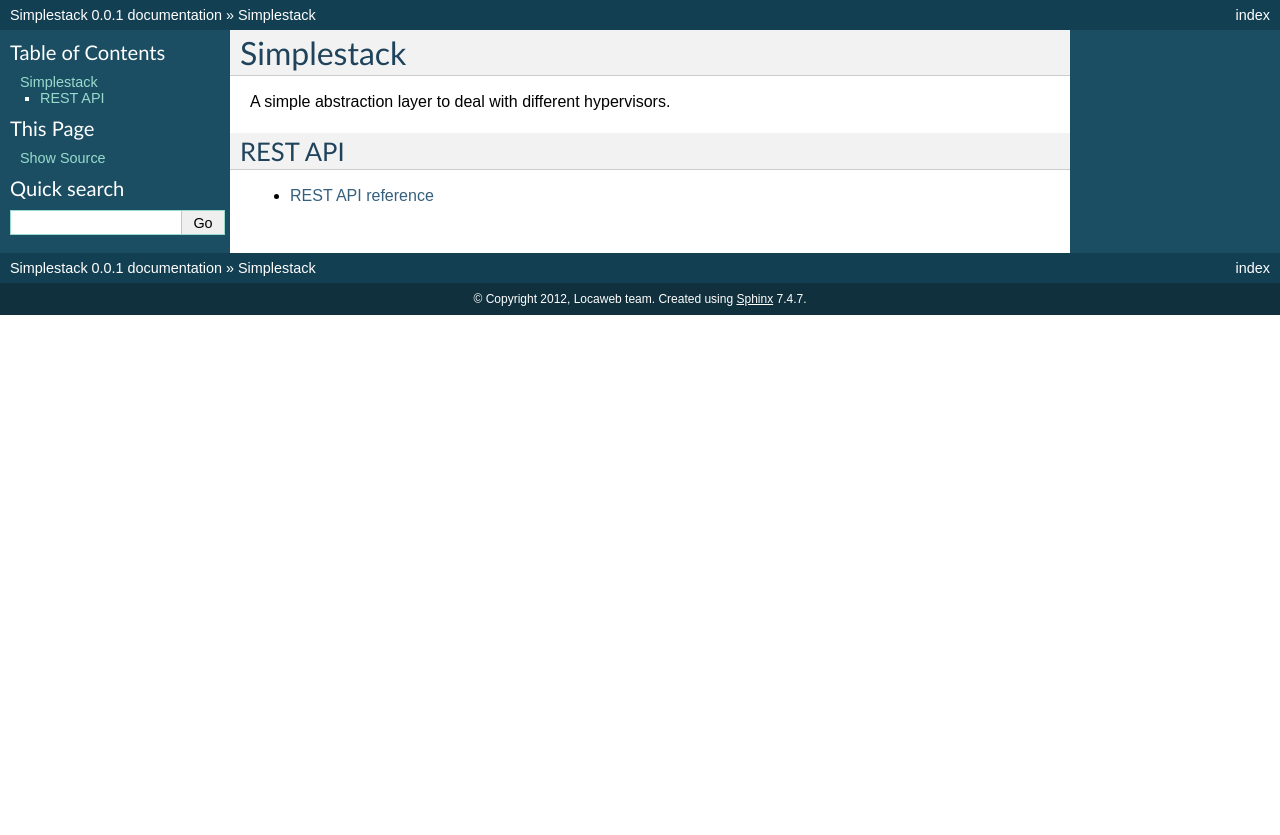
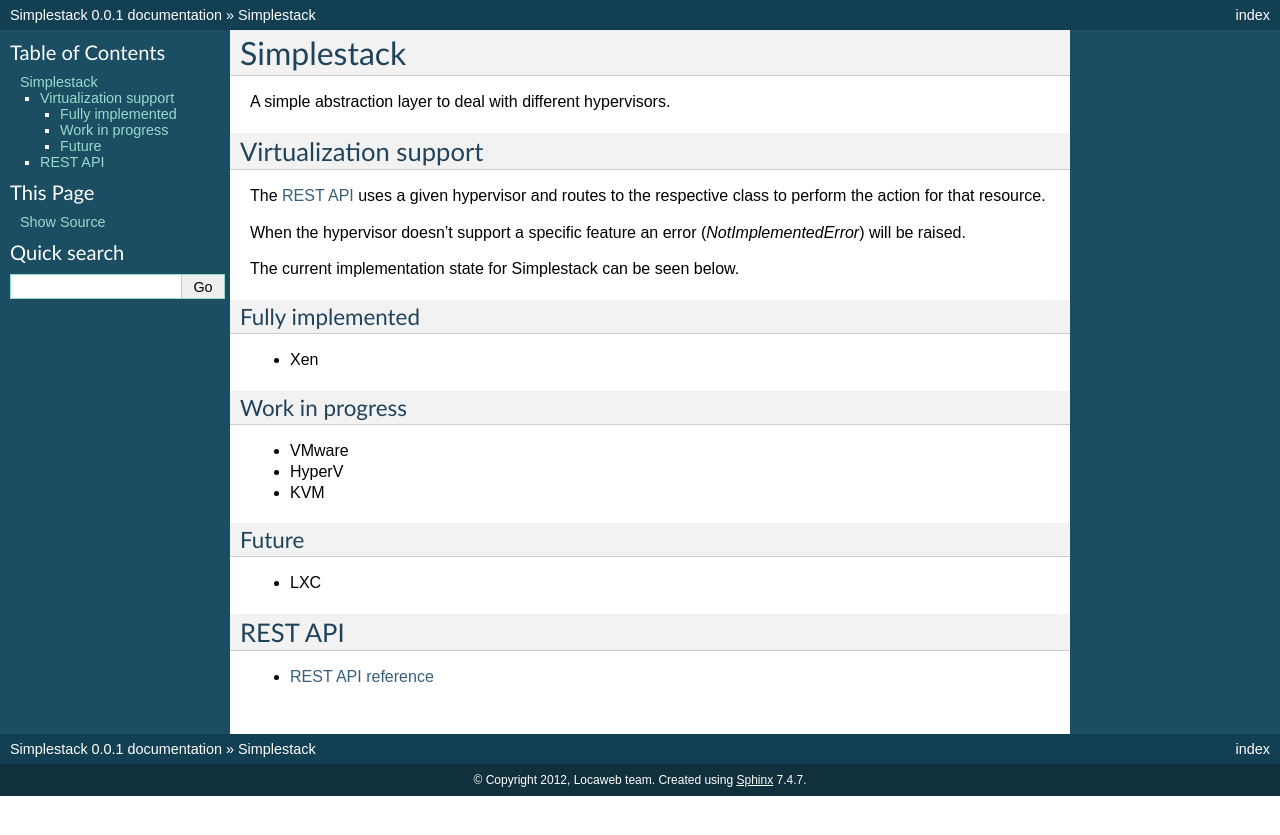
Before and after one commit to locaweb/simplestack, a Sphinx documentation site: the page built from doc/source/index.rst, in a window 1280 px wide. Shown: the top 835 px of the page. Built offline with Sphinx 7.4.7, drawn with Linux system fonts in a browser that asks for light colours.

Commit message:
Improving the documentation.

```diff
--- a/doc/source/index.rst
+++ b/doc/source/index.rst
@@ -5,6 +5,36 @@
 A simple abstraction layer to deal with different hypervisors.
 
 
+Virtualization support
+======================
+
+The :doc:`REST API <restapi>` uses a given hypervisor and routes
+to the respective class to perform the action for that resource.
+
+When the hypervisor doesn't support a specific feature an error
+(*NotImplementedError*) will be raised.
+
+The current implementation state for Simplestack can be seen below.
+
+
+Fully implemented
+-----------------
+
+* Xen
+
+Work in progress
+----------------
+
+* VMware
+* HyperV
+* KVM
+
+Future
+------
+
+* LXC
+
+
 REST API
 ========
 
```
